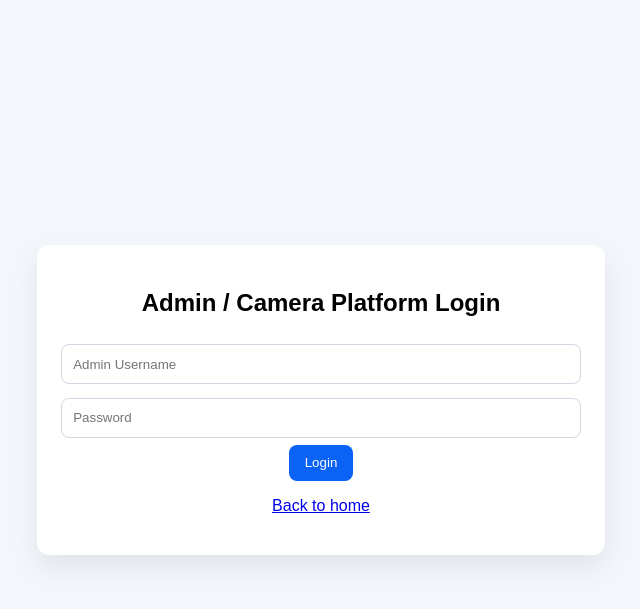
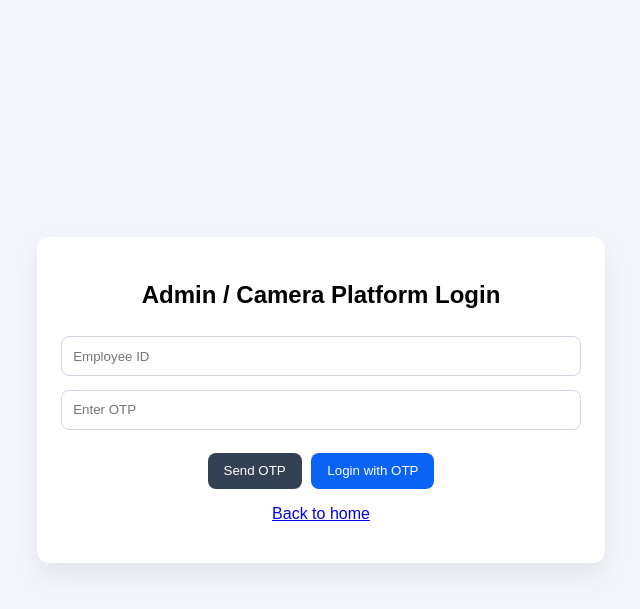
Before and after one commit to NAMANPHOGAT/Face-Recognition-Attendance-System, a Flask app: page /admin/login in a window 1280 px wide. Shown: the top 609 px of the page, without its empty margins (319-959 px from the left). Run offline with Flask 3, Linux system fonts and the light colour scheme.

Commit message:
Switch admin login to employee ID with email OTP

```diff
--- a/app.py
+++ b/app.py
@@ -2,7 +2,10 @@ import base64
 import importlib.util
 import io
 import os
-from datetime import datetime
+import secrets
+import smtplib
+from datetime import datetime, timedelta
+from email.message import EmailMessage
 from functools import wraps
 from pathlib import Path
 
@@ -24,11 +27,14 @@ BASE_DIR = Path(__file__).resolve().parent
 ATTENDANCE_FILE = BASE_DIR / "attendance.xlsx"
 KNOWN_FACES_DIR = BASE_DIR / "known_faces"
 
-ADMIN_USERNAME = os.environ.get("ADMIN_USERNAME", "admin")
-ADMIN_PASSWORD = os.environ.get("ADMIN_PASSWORD", "admin123")
+ADMIN_EMPLOYEE_ID = os.environ.get("ADMIN_EMPLOYEE_ID", "EMP001")
+ADMIN_OTP_SENDER = "N4manphogat.gmail.com"
+ADMIN_OTP_RECEIVER = os.environ.get("ADMIN_OTP_RECEIVER", ADMIN_OTP_SENDER)
+GMAIL_APP_PASSWORD = os.environ.get("GMAIL_APP_PASSWORD", "")
 
 STUDENT_HEADERS = ["Roll No", "Name", "Password"]
 ATTENDANCE_HEADERS = ["Roll No", "Name", "Date", "Time", "Status"]
+OTP_EXPIRY_MINUTES = 5
 
 
 def _normalize_header(value: object) -> str:
@@ -52,8 +58,16 @@ def ensure_workbook() -> None:
     else:
         wb = Workbook()
 
-    students_ws = wb["Students"] if "Students" in wb.sheetnames else _find_sheet_by_headers(wb, STUDENT_HEADERS)
-    attendance_ws = wb["Attendance"] if "Attendance" in wb.sheetnames else _find_sheet_by_headers(wb, ATTENDANCE_HEADERS)
+    students_ws = (
+        wb["Students"]
+        if "Students" in wb.sheetnames
+        else _find_sheet_by_headers(wb, STUDENT_HEADERS)
+    )
+    attendance_ws = (
+        wb["Attendance"]
+        if "Attendance" in wb.sheetnames
+        else _find_sheet_by_headers(wb, ATTENDANCE_HEADERS)
+    )
 
     if students_ws is None:
         students_ws = wb.create_sheet("Students")
@@ -123,6 +137,23 @@ def mark_attendance(roll: str, name: str) -> dict[str, str]:
     wb.save(ATTENDANCE_FILE)
 
     return {"roll": roll, "name": name, "date": date_str, "time": time_str}
+
+
+def _send_admin_otp(otp: str) -> None:
+    if not GMAIL_APP_PASSWORD:
+        raise RuntimeError("Set GMAIL_APP_PASSWORD env var to send OTP email.")
+
+    message = EmailMessage()
+    message["Subject"] = "Admin Login OTP"
+    message["From"] = ADMIN_OTP_SENDER
+    message["To"] = ADMIN_OTP_RECEIVER
+    message.set_content(
+        f"Your OTP is: {otp}\nValid for {OTP_EXPIRY_MINUTES} minutes.\n"
+    )
+
+    with smtplib.SMTP_SSL("smtp.gmail.com", 465) as smtp:
+        smtp.login(ADMIN_OTP_SENDER, GMAIL_APP_PASSWORD)
+        smtp.send_message(message)
 
 
 def admin_required(route_func):
@@ -223,7 +254,9 @@ def student_login():
             session.clear()
             session["student_roll"] = roll
             return redirect(url_for("student_dashboard"))
-        return render_template("student_login.html", error="Invalid roll number or password")
+        return render_template(
+            "student_login.html", error="Invalid roll number or password"
+        )
 
     return render_template("student_login.html")
 
@@ -239,14 +272,71 @@ def student_dashboard():
 @app.route("/admin/login", methods=["GET", "POST"])
 def admin_login():
     if request.method == "POST":
-        username = request.form.get("username", "").strip()
-        password = request.form.get("password", "").strip()
+        action = request.form.get("action", "login")
+        employee_id = request.form.get("employee_id", "").strip()
 
-        if username == ADMIN_USERNAME and password == ADMIN_PASSWORD:
-            session.clear()
-            session["admin_authenticated"] = True
-            return redirect(url_for("admin_camera"))
-        return render_template("admin_login.html", error="Invalid admin credentials")
+        if employee_id != ADMIN_EMPLOYEE_ID:
+            return render_template(
+                "admin_login.html", error="Invalid employee ID", employee_id=employee_id
+            )
+
+        if action == "send_otp":
+            otp = f"{secrets.randbelow(1_000_000):06d}"
+            expiry = datetime.now() + timedelta(minutes=OTP_EXPIRY_MINUTES)
+            session["pending_admin_employee_id"] = employee_id
+            session["admin_otp"] = otp
+            session["admin_otp_expiry"] = expiry.isoformat()
+
+            try:
+                _send_admin_otp(otp)
+            except Exception as exc:
+                return render_template(
+                    "admin_login.html",
+                    error=f"OTP sending failed: {exc}",
+                    employee_id=employee_id,
+                )
+
+            return render_template(
+                "admin_login.html",
+                message=f"OTP sent from {ADMIN_OTP_SENDER}.",
+                employee_id=employee_id,
+            )
+
+        entered_otp = request.form.get("otp", "").strip()
+        saved_otp = session.get("admin_otp")
+        saved_employee_id = session.get("pending_admin_employee_id")
+        expiry_str = session.get("admin_otp_expiry")
+
+        if not entered_otp or not saved_otp or not expiry_str:
+            return render_template(
+                "admin_login.html",
+                error="Please request OTP first.",
+                employee_id=employee_id,
+            )
+
+        if saved_employee_id != employee_id:
+            return render_template(
+                "admin_login.html",
+                error="OTP was generated for different employee ID.",
+                employee_id=employee_id,
+            )
+
+        if datetime.now() > datetime.fromisoformat(expiry_str):
+            return render_template(
+                "admin_login.html",
+                error="OTP expired. Please request a new OTP.",
+                employee_id=employee_id,
+            )
+
+        if entered_otp != saved_otp:
+            return render_template(
+                "admin_login.html", error="Invalid OTP", employee_id=employee_id
+            )
+
+        session.clear()
+        session["admin_authenticated"] = True
+        session["admin_employee_id"] = employee_id
+        return redirect(url_for("admin_camera"))
 
     return render_template("admin_login.html")
 
@@ -271,13 +361,21 @@ def admin_recognize():
     except RuntimeError as exc:
         return jsonify({"success": False, "message": str(exc)}), 500
     except Exception:
-        return jsonify({"success": False, "message": "Unable to process camera frame."}), 400
+        return jsonify(
+            {"success": False, "message": "Unable to process camera frame."}
+        ), 400
 
     if not recognized:
         return jsonify({"success": False, "message": "No known student face matched."})
 
     entry = mark_attendance(recognized["roll"], recognized["name"])
-    return jsonify({"success": True, "message": "Attendance marked successfully.", "attendance": entry})
+    return jsonify(
+        {
+            "success": True,
+            "message": "Attendance marked successfully.",
+            "attendance": entry,
+        }
+    )
 
 
 @app.route("/logout")
--- a/templates/admin_login.html
+++ b/templates/admin_login.html
@@ -10,10 +10,14 @@
     <div class="container card">
         <h2>Admin / Camera Platform Login</h2>
         <form method="POST">
-            <input type="text" name="username" placeholder="Admin Username" required />
-            <input type="password" name="password" placeholder="Password" required />
-            <button class="btn" type="submit">Login</button>
+            <input type="text" name="employee_id" placeholder="Employee ID" value="{{ employee_id or '' }}" required />
+            <input type="text" name="otp" placeholder="Enter OTP" />
+            <div class="button-group">
+                <button class="btn btn-secondary" type="submit" name="action" value="send_otp">Send OTP</button>
+                <button class="btn" type="submit" name="action" value="login">Login with OTP</button>
+            </div>
         </form>
+        {% if message %}<p>{{ message }}</p>{% endif %}
         {% if error %}<p class="error">{{ error }}</p>{% endif %}
         <p><a href="{{ url_for('home') }}">Back to home</a></p>
     </div>
```
Also changed, not shown: README.md.
